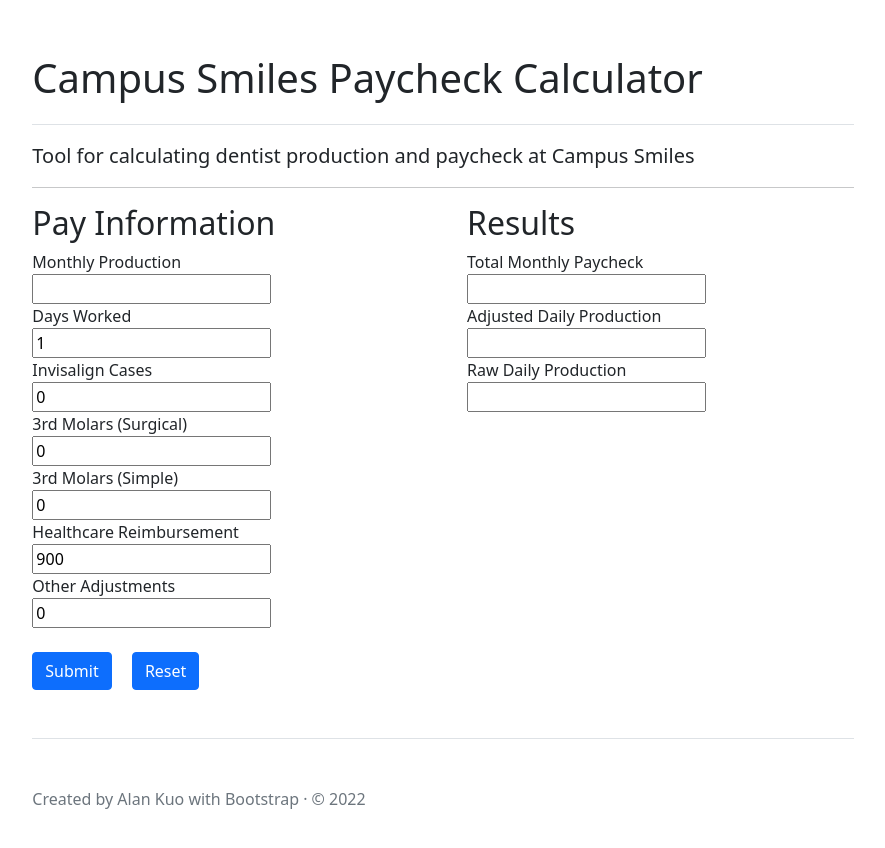
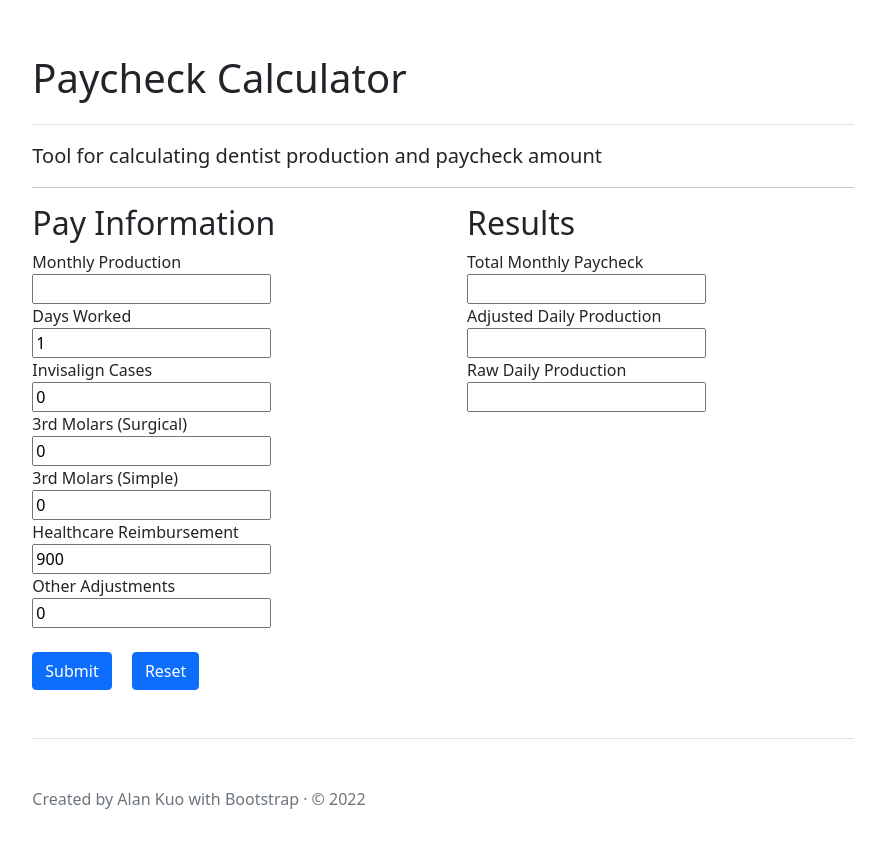
Before and after one commit to kuoalan/CampusPaycheck, a plain HTML site: page index.html in a window 1280 px wide. Shown: the whole page, without its empty margins (197-1082 px from the left). Drawn offline with Linux system fonts and the light colour scheme.

Commit message:
Updated text

```diff
--- a/index.html
+++ b/index.html
@@ -21,13 +21,13 @@
 <div class="col-lg-8 mx-auto p-3 py-md-5">
   <header class="d-flex align-items-center pb-3 mb-3 border-bottom">
     <a href="/" class="d-flex align-items-center text-dark text-decoration-none">
-      <title>Bootstrap</title>
-      <span class="fs-1">Campus Smiles Paycheck Calculator</span>
+      <title>Paycheck Calculator</title>
+      <span class="fs-1">Paycheck Calculator</span>
     </a>
   </header>
 
   <main>
-    <p class="fs-5 col-md-12">Tool for calculating dentist production and paycheck at Campus Smiles</p>
+    <p class="fs-5 col-md-12">Tool for calculating dentist production and paycheck amount</p>
 
     <hr class="col-md-12 mb-3">
 
```
